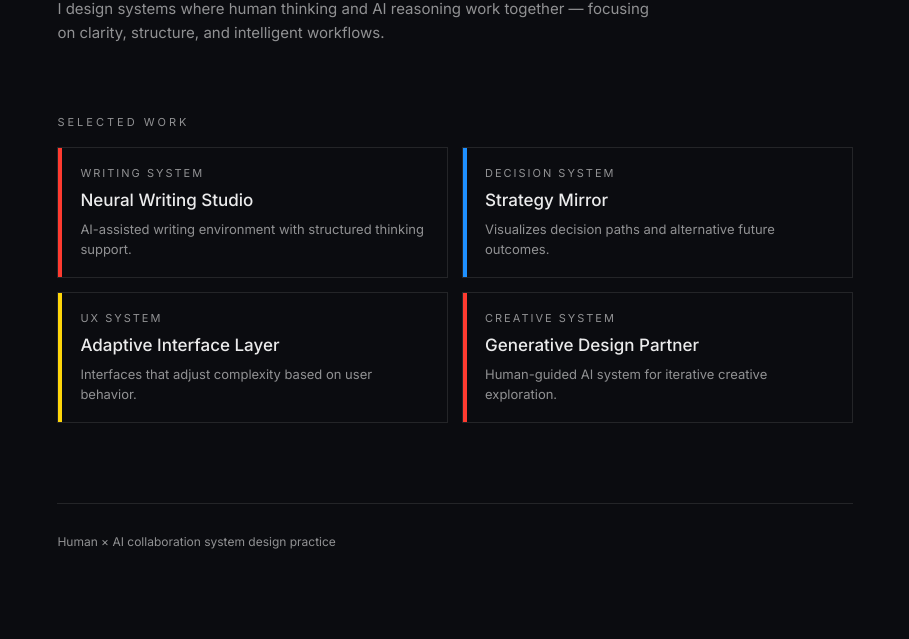
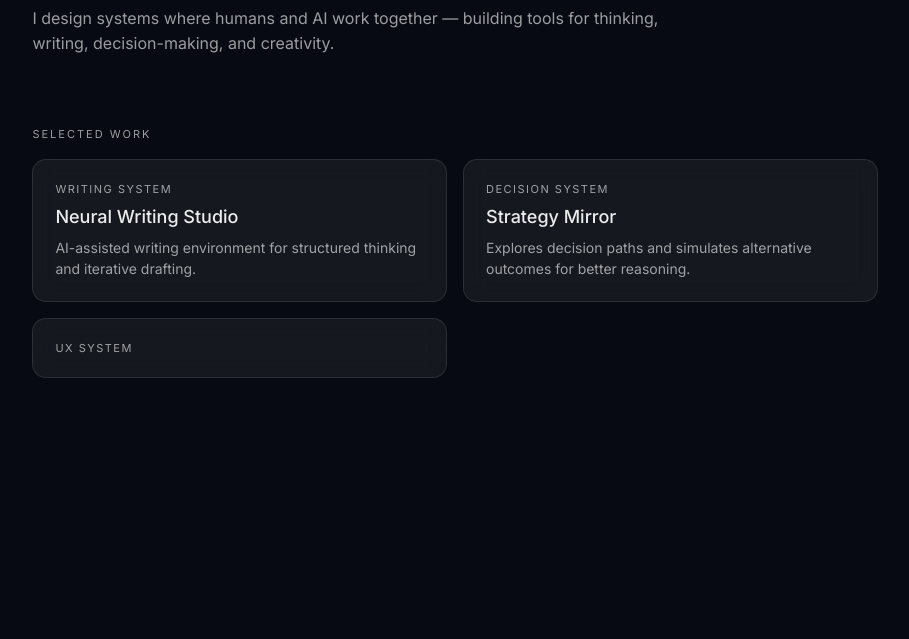
Before and after one commit to fio-la/fio-la.github.io, a plain HTML site: page index.html in a window 1280 px wide. Shown: the part 218-857 px from the top of the page, without its empty margins (185-1094 px from the left). After the commit the page ends 800 px from the top, so only its background shows below. Drawn offline with Linux system fonts and the light colour scheme.

Commit message:
Add cards and new style

```diff
--- a/index.html
+++ b/index.html
@@ -9,14 +9,11 @@
 
 <style>
 :root{
-  --bg:#0b0c10;
+  --bg:#070A12;
+  --card:rgba(255,255,255,0.06);
+  --stroke:rgba(255,255,255,0.10);
   --text:rgba(255,255,255,0.92);
-  --muted:rgba(255,255,255,0.55);
-  --stroke:rgba(255,255,255,0.10);
-
-  --red:#ff3b30;
-  --blue:#1e90ff;
-  --yellow:#ffd60a;
+  --muted:rgba(255,255,255,0.60);
 }
 
 *{
@@ -33,37 +30,35 @@ body{
 
 /* LAYOUT */
 .container{
-  max-width:1000px;
+  max-width:1050px;
   margin:auto;
   padding:90px 8%;
 }
 
 /* HERO */
 .hero{
-  display:flex;
-  flex-direction:column;
-  gap:16px;
   margin-bottom:70px;
 }
 
 h1{
-  font-size:52px;
+  font-size:56px;
   line-height:1.05;
   letter-spacing:-1px;
   font-weight:600;
 }
 
 .subtitle{
-  max-width:600px;
-  font-size:15px;
+  margin-top:16px;
+  max-width:650px;
+  font-size:16px;
   line-height:1.6;
   color:var(--muted);
 }
 
-/* SECTION TITLE */
-.section-title{
+/* SECTION LABEL */
+.label{
   font-size:11px;
-  letter-spacing:3px;
+  letter-spacing:2px;
   color:var(--muted);
   margin-bottom:18px;
 }
@@ -72,58 +67,53 @@ h1{
 .grid{
   display:grid;
   grid-template-columns:repeat(2,1fr);
-  gap:14px;
+  gap:16px;
 }
 
-/* CARD */
+/* CARD (CLICKABLE) */
 .card{
-  position:relative;
-  padding:18px 18px 18px 22px;
-  border:1px solid var(--stroke);
+  display:block;
   text-decoration:none;
   color:inherit;
-  transition:0.15s ease;
-  background:transparent;
+
+  padding:22px;
+  border-radius:14px;
+
+  background:var(--card);
+  border:1px solid var(--stroke);
+  backdrop-filter:blur(12px);
+
+  transition:0.2s ease;
 }
 
 .card:hover{
+  transform:translateY(-4px);
   border-color:rgba(255,255,255,0.25);
-  transform:translateY(-2px);
 }
 
+/* TAG */
 .tag{
   font-size:11px;
   color:var(--muted);
-  letter-spacing:2px;
+  letter-spacing:1.5px;
 }
 
+/* TITLE */
 .card h3{
   margin-top:10px;
-  font-size:17px;
+  font-size:18px;
   font-weight:500;
 }
 
+/* DESCRIPTION */
 .card p{
   margin-top:10px;
-  font-size:13px;
+  font-size:14px;
+  line-height:1.5;
   color:var(--muted);
-  line-height:1.5;
 }
 
-/* LEFT COLOR STRIP (BAUHAUS SIGNATURE) */
-.strip{
-  position:absolute;
-  left:0;
-  top:0;
-  width:4px;
-  height:100%;
-}
-
-.red{background:var(--red);}
-.blue{background:var(--blue);}
-.yellow{background:var(--yellow);}
-
-/* SIMPLE FOOTER */
+/* FOOTER */
 footer{
   margin-top:80px;
   padding-top:30px;
@@ -134,7 +124,7 @@ footer{
 
 /* RESPONSIVE */
 @media(max-width:850px){
-  h1{font-size:38px;}
+  h1{font-size:40px;}
   .grid{grid-template-columns:1fr;}
 }
 </style>
@@ -147,54 +137,29 @@ footer{
   <!-- HERO -->
   <div class="hero">
     <h1>Human × AI<br>Collaboration</h1>
+
     <p class="subtitle">
-      I design systems where human thinking and AI reasoning work together —
-      focusing on clarity, structure, and intelligent workflows.
+      I design systems where humans and AI work together —
+      building tools for thinking, writing, decision-making, and creativity.
     </p>
   </div>
 
   <!-- WORK -->
-  <div>
-    <div class="section-title">SELECTED WORK</div>
+  <div class="label">SELECTED WORK</div>
 
   <div class="grid">
 
     <a class="card" href="project1.html">
-        <div class="strip red"></div>
       <div class="tag">WRITING SYSTEM</div>
       <h3>Neural Writing Studio</h3>
-        <p>AI-assisted writing environment with structured thinking support.</p>
+      <p>AI-assisted writing environment for structured thinking and iterative drafting.</p>
     </a>
 
     <a class="card" href="project2.html">
-        <div class="strip blue"></div>
       <div class="tag">DECISION SYSTEM</div>
       <h3>Strategy Mirror</h3>
-        <p>Visualizes decision paths and alternative future outcomes.</p>
+      <p>Explores decision paths and simulates alternative outcomes for better reasoning.</p>
     </a>
 
     <a class="card" href="project3.html">
-        <div class="strip yellow"></div>
-        <div class="tag">UX SYSTEM</div>
-        <h3>Adaptive Interface Layer</h3>
-        <p>Interfaces that adjust complexity based on user behavior.</p>
-      </a>
-
-      <a class="card" href="project4.html">
-        <div class="strip red"></div>
-        <div class="tag">CREATIVE SYSTEM</div>
-        <h3>Generative Design Partner</h3>
-        <p>Human-guided AI system for iterative creative exploration.</p>
-      </a>
-
-    </div>
-  </div>
-
-  <footer>
-    Human × AI collaboration system design practice
-  </footer>
-
-</div>
-
-</body>
-</html>
+      <div class="tag">UX SYSTEM</div
```
Lines whose indentation alone changed are shown as unchanged.
